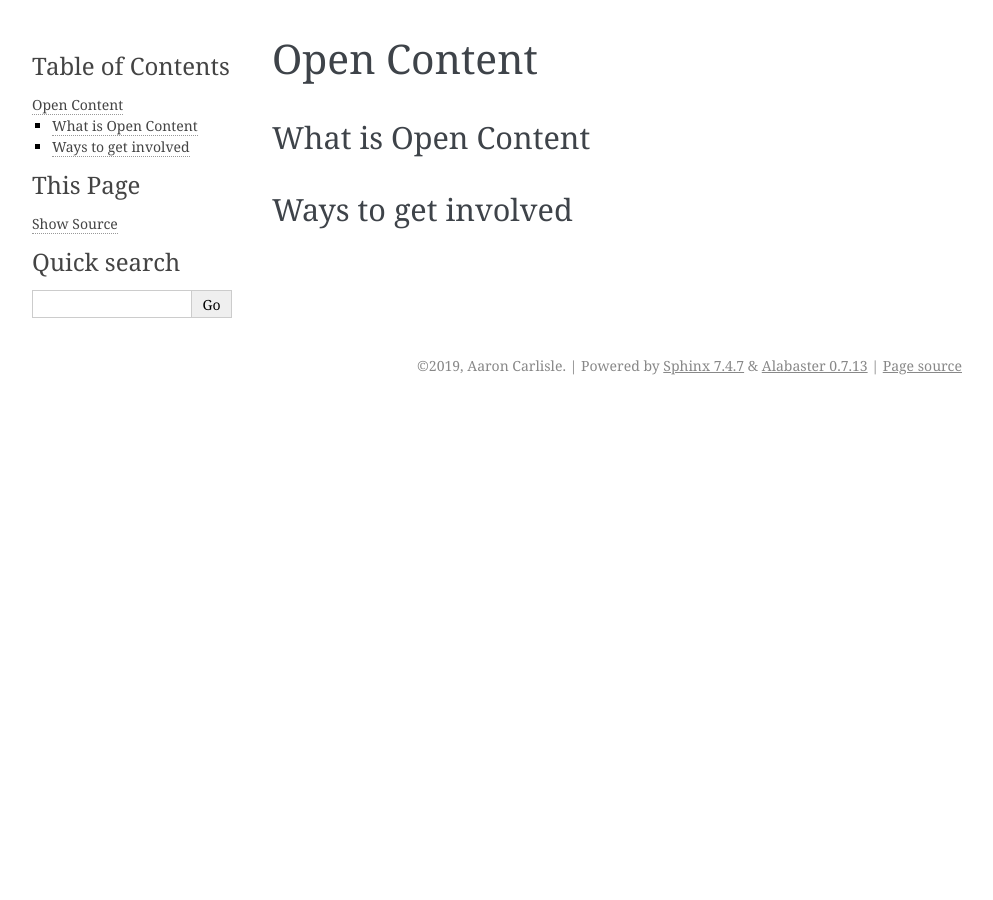
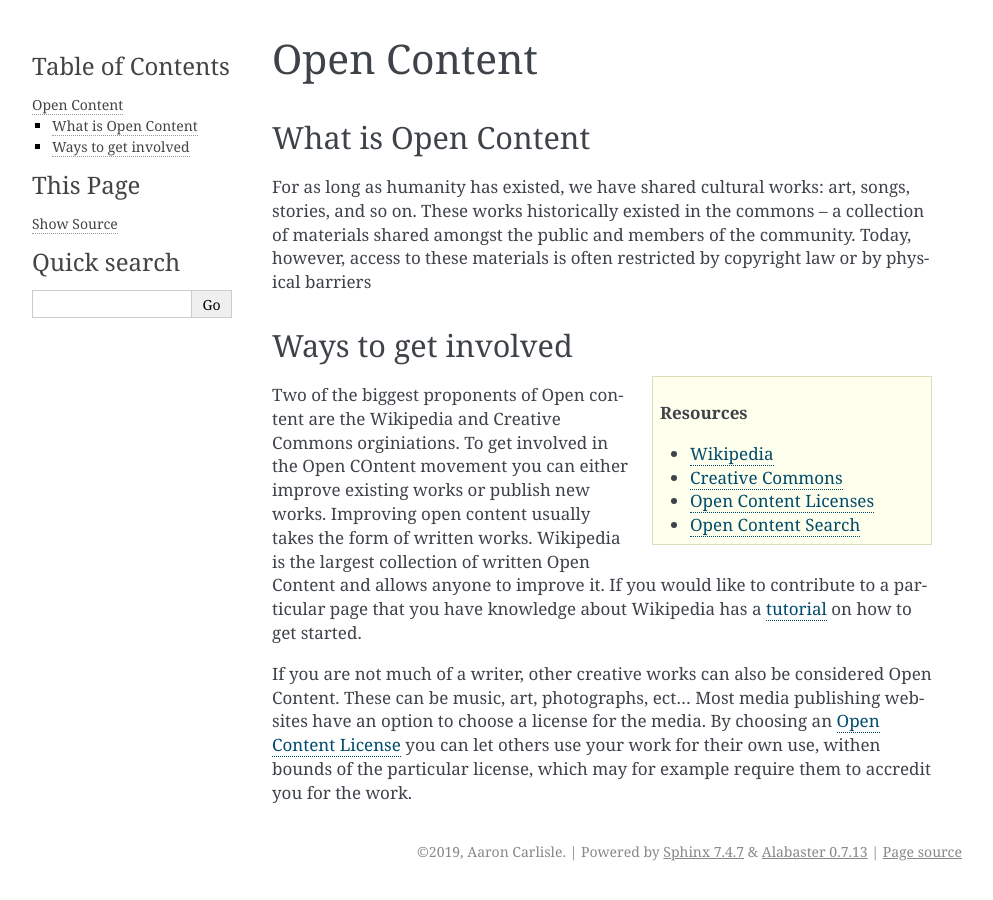
Before and after one commit to Blendify/open-culture, a Sphinx documentation site: the page built from source/open_content.rst, in a window 1280 px wide. Shown: the whole page, without its empty margins (148-1141 px from the left). Built offline with Sphinx 7.4.7, drawn with Linux system fonts in a browser that asks for light colours.

Commit message:
Update open_content.rst

```diff
--- a/source/open_content.rst
+++ b/source/open_content.rst
@@ -6,5 +6,30 @@ Open Content
 What is Open Content
 ====================
 
+For as long as humanity has existed, we have shared cultural works: art, songs, stories, and so on.
+These works historically existed in the commons – a collection of materials shared amongst the public and members of the community.
+Today, however, access to these materials is often restricted by copyright law or by physical barriers
+
 Ways to get involved
 ====================
+
+.. sidebar:: Resources
+
+   - `Wikipedia <https://www.wikipedia.org/>`__
+   - `Creative Commons <https://creativecommons.org/>`__
+   - `Open Content Licenses <https://en.wikipedia.org/wiki/List_of_free-content_licenses>`__
+   - `Open Content Search <https://search.creativecommons.org/>`__
+
+Two of the biggest proponents of Open content are the Wikipedia and Creative Commons orginiations.
+To get involved in the Open COntent movement you can either improve existing works or publish new works.
+Improving open content usually takes the form of written works.
+Wikipedia is the largest collection of written Open Content and allows anyone to improve it.
+If you would like to contribute to a particular page that you have knowledge about Wikipedia
+has a `tutorial <https://en.wikipedia.org/wiki/Wikipedia:Tutorial>`__ on how to get started.
+
+If you are not much of a writer, other creative works can also be considered Open Content.
+These can be music, art, photographs, ect...
+Most media publishing websites have an option to choose a license for the media.
+By choosing an `Open Content License <https://en.wikipedia.org/wiki/List_of_free-content_licenses>`__
+you can let others use your work for their own use, withen bounds of the particular license,
+which may for example require them to accredit you for the work.
```
